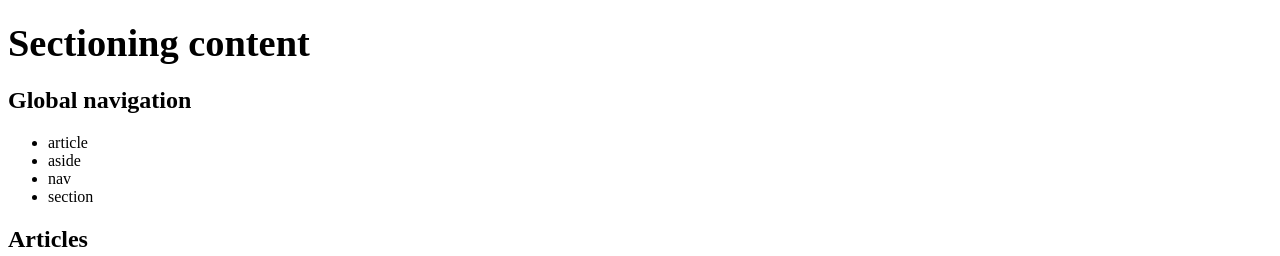
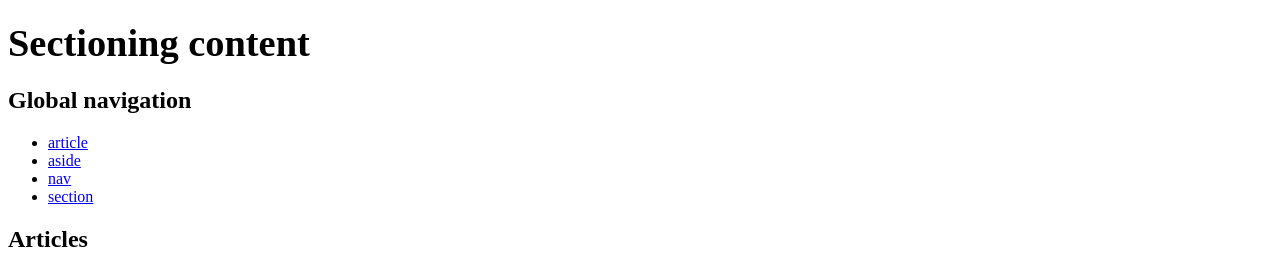
Before and after one commit to sharonrumsey/sprint-2, a plain HTML site: page index.html in a window 1280 px wide. Shown: the top 256 px of the page. Drawn offline with Linux system fonts and the light colour scheme.

Commit message:
add html

```diff
--- a/index.html
+++ b/index.html
@@ -13,10 +13,10 @@
     <main>
     <h2><bold>Global navigation</bold></h2>
       <ul>
-        <li>article</li>
-        <li>aside</li>
-        <li>nav</li>
-        <li>section</li>
+        <li><a href="https://developer.mozilla.org/en-US/docs/Web/HTML/Element/article">article</a></li>
+        <li><a href="https://developer.mozilla.org/en-US/docs/Web/HTML/Element/aside">aside</a></li>
+        <li><a href="https://developer.mozilla.org/en-US/docs/Web/HTML/Element/nav">nav</a></li>
+        <li><a href="https://developer.mozilla.org/en-US/docs/Web/HTML/Element/section">section</a></li>
       </ul>
     <h2><bold>Articles</bold></h2>
     <p>The HTML Article Element (&lt;article&gt;)represents a self-composition in a document, page, application, or site, which is intended to be independently distributable or reusable (e.g., in syndication). This could be a forum post, a magazine or newspaper article, a blog entry, an object, or any other independent item of content. Each &lt;article&gt; should be identified, typically by including a heading (h1-h6) as a child of the &lt;article&gt; element.
```
